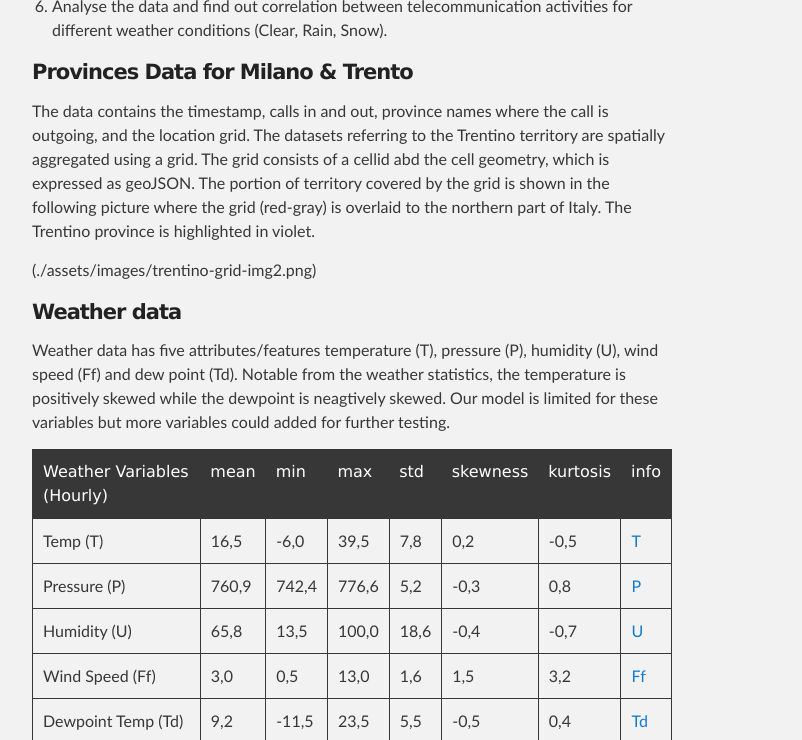
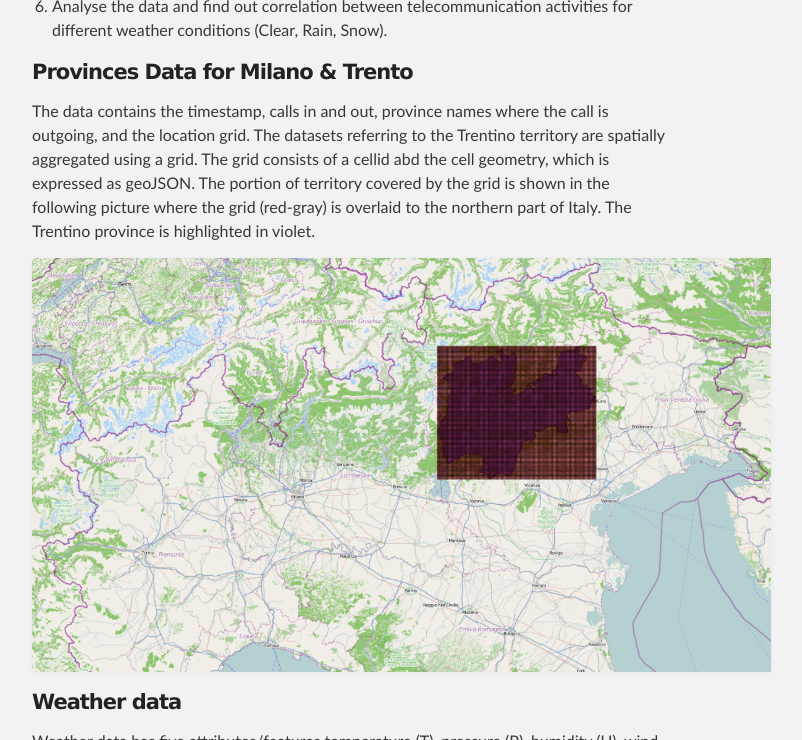
Before and after one commit to Zafarhussain87/Telecom-Italia-Data-Analysis, a Jekyll site: the page built from docs/index.md, in a window 1280 px wide and 900 px high, scrolled down 1110 px, cut to the strip 0-740 px from the top of the window. Shown: the whole strip, without its empty margins (288-1090 px from the left). Built offline with Jekyll 4.4.1, drawn with Linux system fonts in a browser that asks for light colours.

Commit message:
Update index.md

```diff
--- a/docs/index.md
+++ b/docs/index.md
@@ -26,7 +26,7 @@
 
 The data contains the timestamp, calls in and out, province names where the call is outgoing, and the location grid. The datasets referring to the Trentino territory are spatially aggregated using a grid. The grid consists of a cellid abd the cell geometry, which is  expressed as geoJSON. The portion of territory covered by the grid is shown in the following picture where the grid (red-gray) is overlaid to the northern part of Italy. The Trentino province is highlighted in violet.
 
-(./assets/images/trentino-grid-img2.png)
+![Trento Grid](./assets/images/trentino-grid-img2.png)
 
 
 #### Weather data
```
